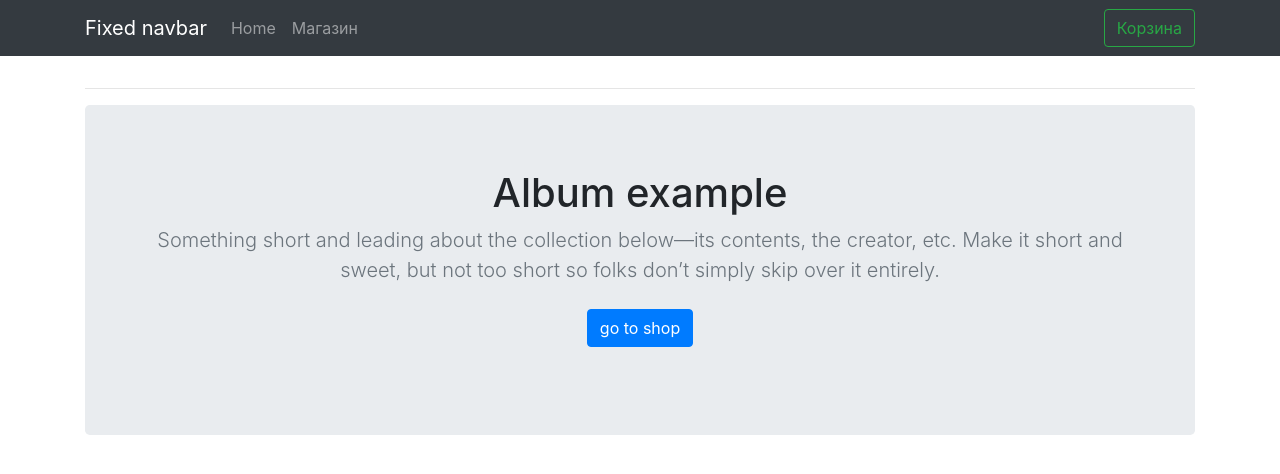
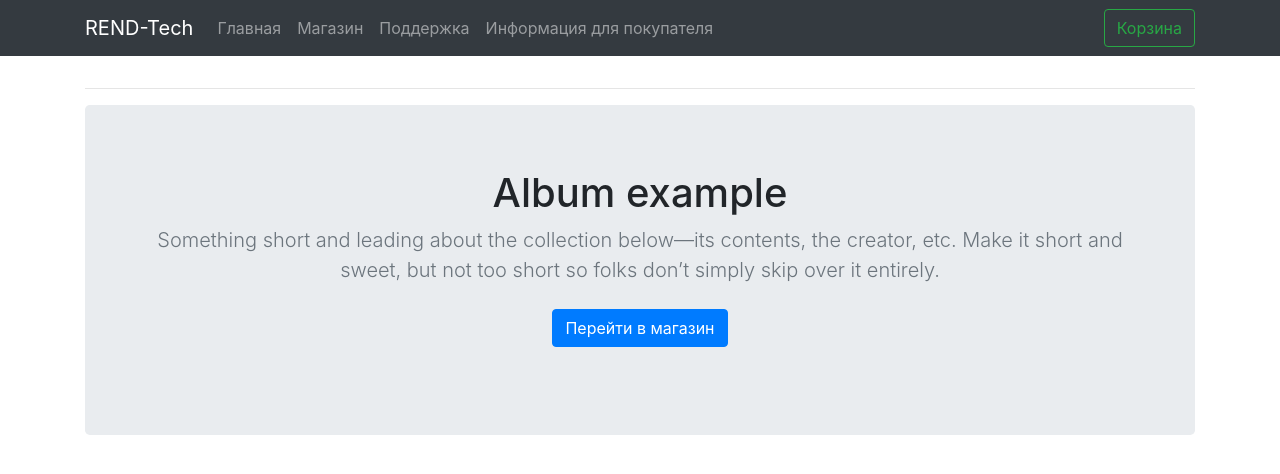
Before and after one commit to LegendarRendel/Dipl, a Symfony app: template templates/index/index.html.twig in a window 1280 px wide. Shown: the top 474 px of the page. Run offline with Twig, Linux system fonts and the light colour scheme; the template is opened without the code that fills it, so the values that code supplies are empty; some libraries are stand-ins or nearby versions.

```diff
--- a/docker-compose.yml
+++ b/docker-compose.yml
@@ -5,7 +5,7 @@ services:
     build: .
     environment:
       APP_ENV: dev
-    user: 1000
+    #user: 1000
     volumes:
       - ./:/var/www/shop
       - composer_data:/var/data/composer
--- a/templates/base.html.twig
+++ b/templates/base.html.twig
@@ -17,17 +17,25 @@
             <!-- Fixed navbar -->
             <nav class="navbar navbar-expand-md navbar-dark fixed-top bg-dark">
                 <div class="container">
-                    <a class="navbar-brand" href="#">Fixed navbar</a>
+                    <a class="navbar-brand" href="{{ path('index') }}">REND-Tech</a>
                     <button class="navbar-toggler" type="button" data-toggle="collapse" data-target="#navbarCollapse" aria-controls="navbarCollapse" aria-expanded="false" aria-label="Toggle navigation">
                         <span class="navbar-toggler-icon"></span>
                     </button>
                     <div class="collapse navbar-collapse" id="navbarCollapse">
                         <ul class="navbar-nav mr-auto">
                             <li class="nav-item {{ app.request.get('_route') == 'index' ? 'active' }}">
-                                <a class="nav-link" href="{{ path('index') }}">Home</a>
+                                <a class="nav-link" href="{{ path('index') }}">Главная</a>
+                            </li>
+
+                            <li class="nav-item {{ app.request.get('_route') == 'shopList' ? 'active' }}">
+                                <a class="nav-link" href="{{ path('shopList') }}">Магазин</a>
                             </li>
                             <li class="nav-item {{ app.request.get('_route') == 'shopList' ? 'active' }}">
-                                <a class="nav-link" href="{{ path('shopList') }}">Магазин</a>
+                                <a class="nav-link" href="{{ path('shopList') }}">Поддержка</a>
+                            </li>
+
+                            <li class="nav-item {{ app.request.get('_route') == 'shopList' ? 'active' }}">
+                                <a class="nav-link" href="{{ path('shopList') }}">Информация для покупателя</a>
                             </li>
 
                         </ul>
--- a/templates/index/index.html.twig
+++ b/templates/index/index.html.twig
@@ -13,7 +13,7 @@
             <h1>Album example</h1>
             <p class="lead text-muted">Something short and leading about the collection below—its contents, the creator, etc. Make it short and sweet, but not too short so folks don’t simply skip over it entirely.</p>
             <p>
-                <a href="{{ path('shopList') }}" class="btn btn-primary my-2">go to shop</a>
+                <a href="{{ path('shopList') }}" class="btn btn-primary my-2">Перейти в магазин</a>
             </p>
         </div>
     </section>
```
Also changed, not shown: migrations/Version20230508104854.php (added, +32 -0 lines), src/Entity/ShopItems.php (+20 -0 lines), templates/index/Support.html.twig (added, +10 -0 lines), templates/index/shopList.html.twig (+2 -8 lines), public/Img/Magicka2.jpg (added).
